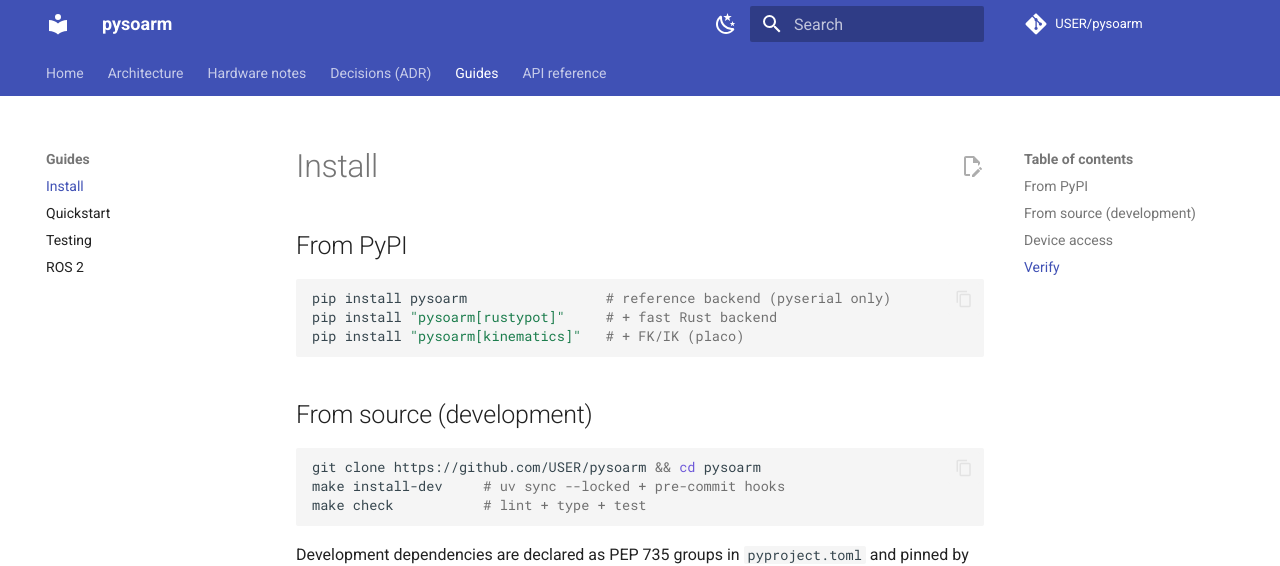
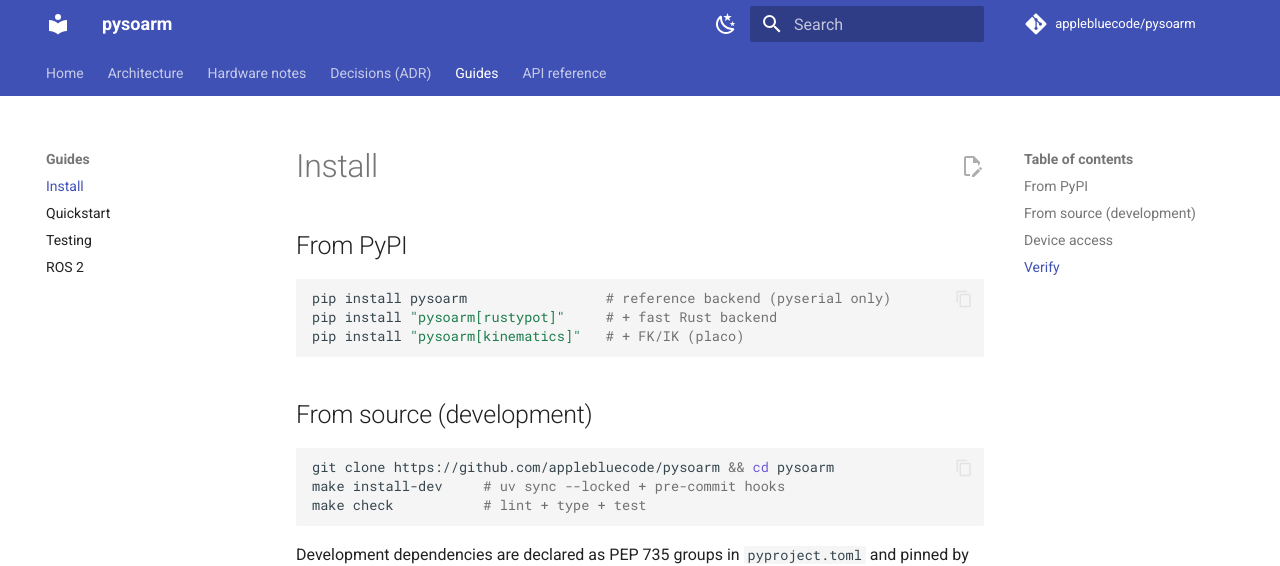
Before and after one commit to applebluecode/pysoarm, an MkDocs documentation site: the page built from docs/guides/install.md, in a window 1280 px wide and 1329 px high. Shown: the top 566 px of the window. Built offline with MkDocs 1.6.1 and Material for MkDocs 9.7.7, drawn with Linux system fonts in a browser that asks for light colours; comment, search, counter and statistics services are not loaded.

Commit message:
chore: author jw, repository applebluecode/pysoarm
- pyproject: authors = jw, all project URLs point at applebluecode/pysoarm
- CITATION.cff / NOTICE: jw, 2026
- mkdocs site_url + repo links, README badges, clone URLs, CHANGELOG compare link
- SECURITY / CODE_OF_CONDUCT / issue templates: GitHub private advisories instead of
  placeholder mailboxes
- ros2 package.xml + setup.py: maintainer jw
- ship NOTICE via license-files and the sdist

````diff
--- a/docs/guides/install.md
+++ b/docs/guides/install.md
@@ -11,7 +11,7 @@ pip install "pysoarm[kinematics]"   # + FK/IK (placo)
 ## From source (development)
 
 ```bash
-git clone https://github.com/USER/pysoarm && cd pysoarm
+git clone https://github.com/applebluecode/pysoarm && cd pysoarm
 make install-dev     # uv sync --locked + pre-commit hooks
 make check           # lint + type + test
 ```
--- a/mkdocs.yml
+++ b/mkdocs.yml
@@ -1,8 +1,8 @@
 site_name: pysoarm
 site_description: Lean, hardware-level Python API for SO-100/SO-101 robot arms.
-site_url: https://USER.github.io/pysoarm/
-repo_url: https://github.com/USER/pysoarm
-repo_name: USER/pysoarm
+site_url: https://applebluecode.github.io/pysoarm/
+repo_url: https://github.com/applebluecode/pysoarm
+repo_name: applebluecode/pysoarm
 edit_uri: edit/main/docs/
 
 docs_dir: docs
````
Also changed, not shown: CHANGELOG.md (+4 -1 lines), CODE_OF_CONDUCT.md (+7 -4 lines), CONTRIBUTING.md (+1 -1 lines), README.md (+2 -2 lines), SECURITY.md (+8 -3 lines), docs/adr/0001-scope-device-layer.md (+1 -1 lines), pyproject.toml (+8 -7 lines), 6 other files.
